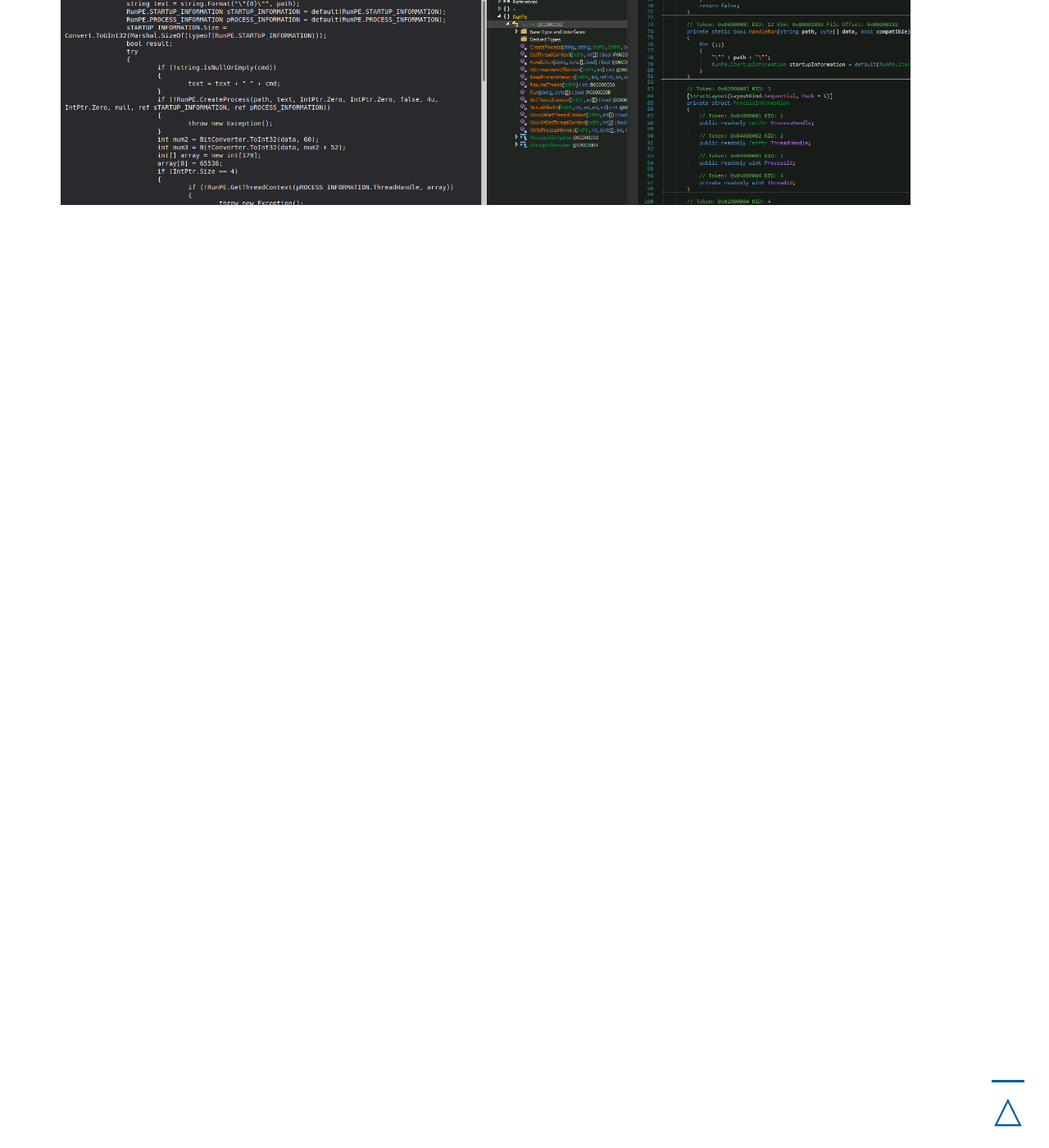
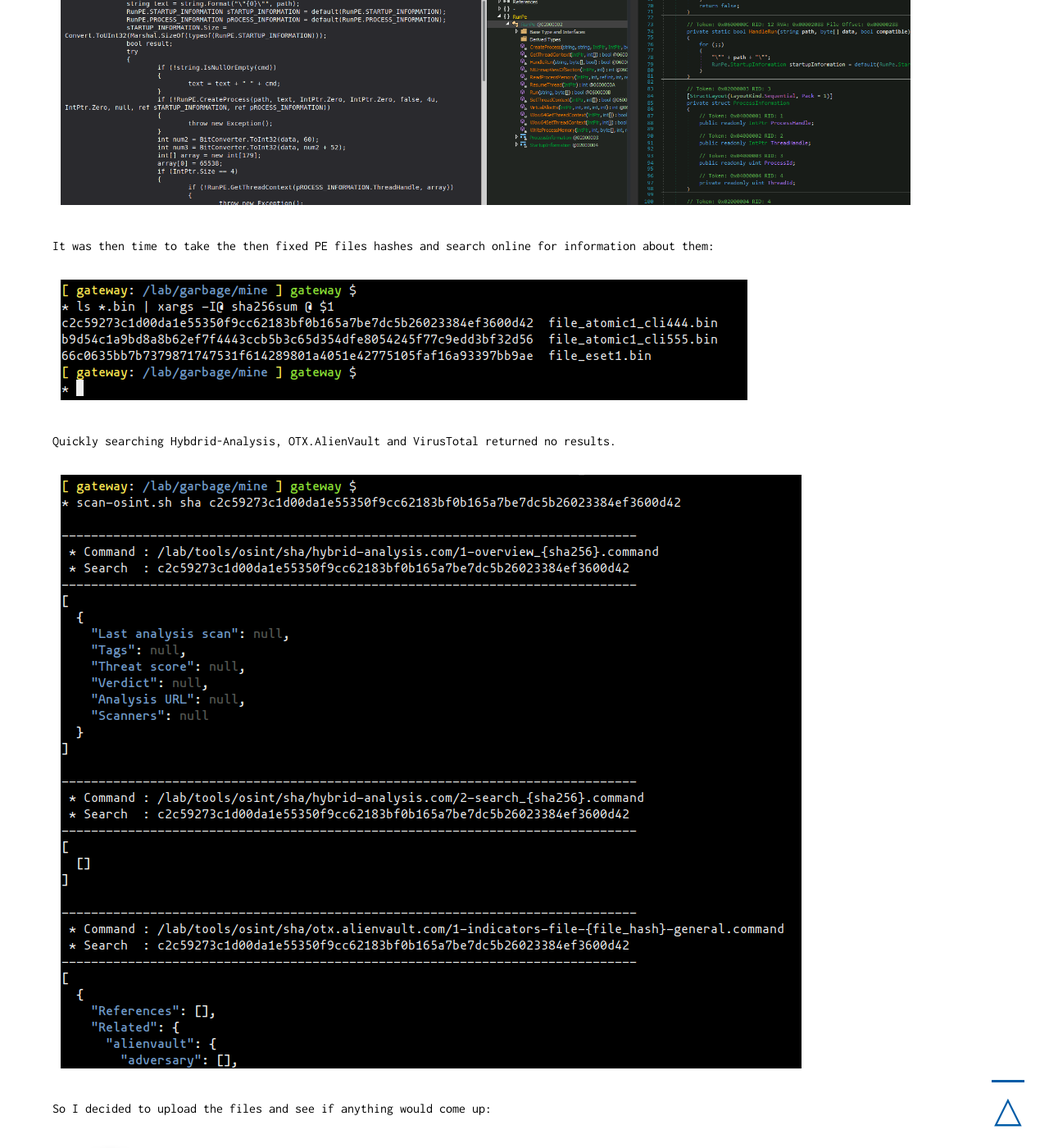
Before and after one commit to qwertzy-antonio-godinho/qwertzy-antonio-godinho.github.io, a Jekyll site: the page built from _posts/2020-03-17-Abusing-Internet-Archive.md, in a window 1280 px wide and 1400 px high, scrolled down 17886 px. Shown: the whole window at 82% size. Built offline with Jekyll 4.4.1, drawn with Linux system fonts in a browser that asks for light colours; before the commit the page ends 18208 px from its top, so only the background shows below that.

Commit message:
vt upload

```diff
--- a/_posts/2020-03-17-Abusing-Internet-Archive.md
+++ b/_posts/2020-03-17-Abusing-Internet-Archive.md
@@ -141,3 +141,17 @@
 The following image shows the code available in the Pastebin script, side by side with the deobfuscated file:
 
 ![](../assets/Abusing-Internet-Archive/file_atomic1-555_pastebin.png)
+
+It was then time to take the then fixed PE files hashes and search online for information about them:
+
+![](../assets/Abusing-Internet-Archive/sha-256.png)
+
+Quickly searching Hybdrid-Analysis, OTX.AlienVault and VirusTotal returned no results.
+
+![](../assets/Abusing-Internet-Archive/osint-otx-av-hybridanalysis.png)
+
+So I decided to upload the files and see if anything would come up:
+
+![](../assets/Abusing-Internet-Archive/vt-eset1.png)
+![](../assets/Abusing-Internet-Archive/vt-atomic444.png)
+![](../assets/Abusing-Internet-Archive/vt-atomic555.png)
```
Also changed, not shown: assets/Abusing-Internet-Archive/osint-otx-av-hybridanalysis.png (added), assets/Abusing-Internet-Archive/sha-256.png (added), assets/Abusing-Internet-Archive/vt-atomic444.png (added), assets/Abusing-Internet-Archive/vt-atomic555.png (added), assets/Abusing-Internet-Archive/vt-eset1.png (added).
